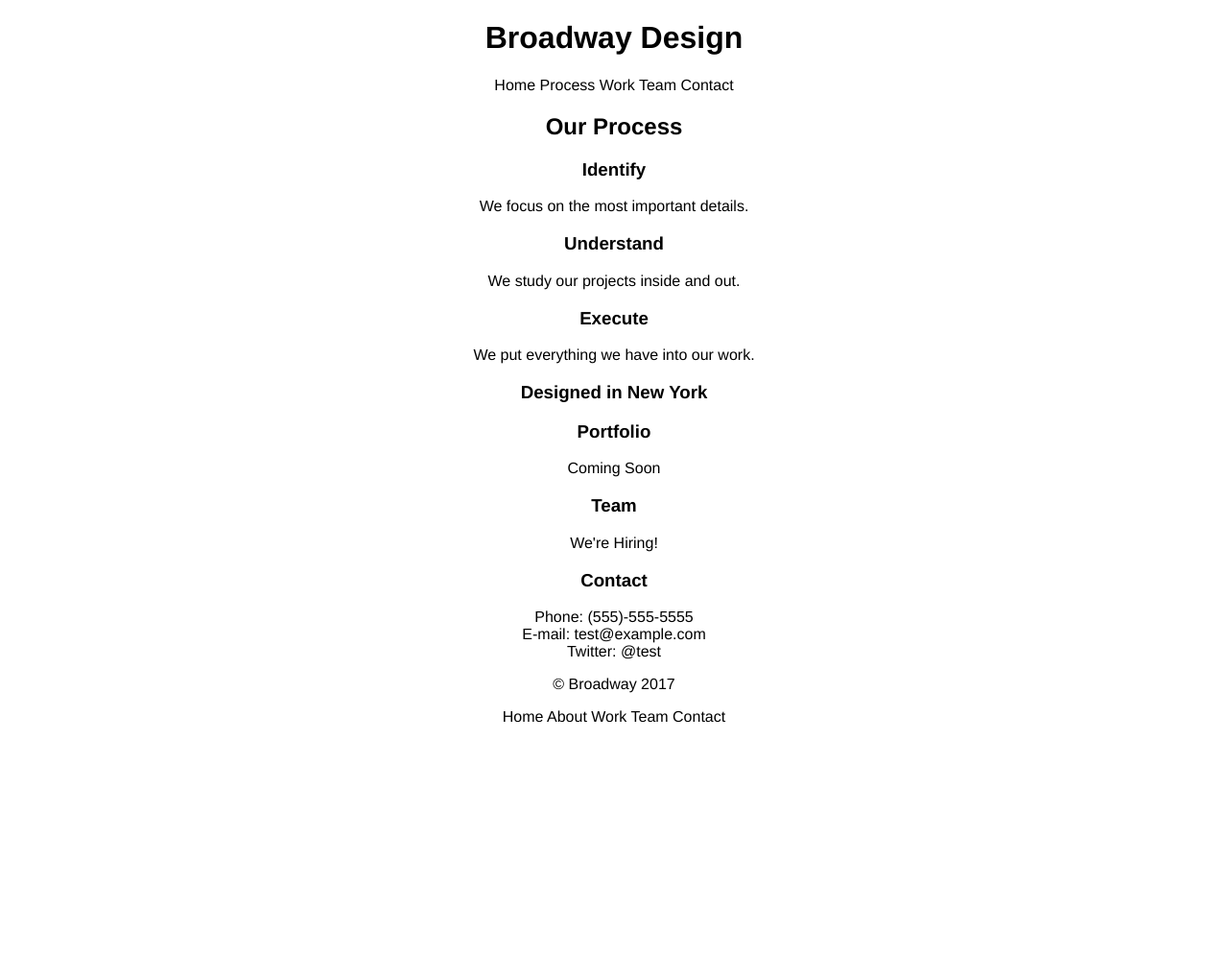
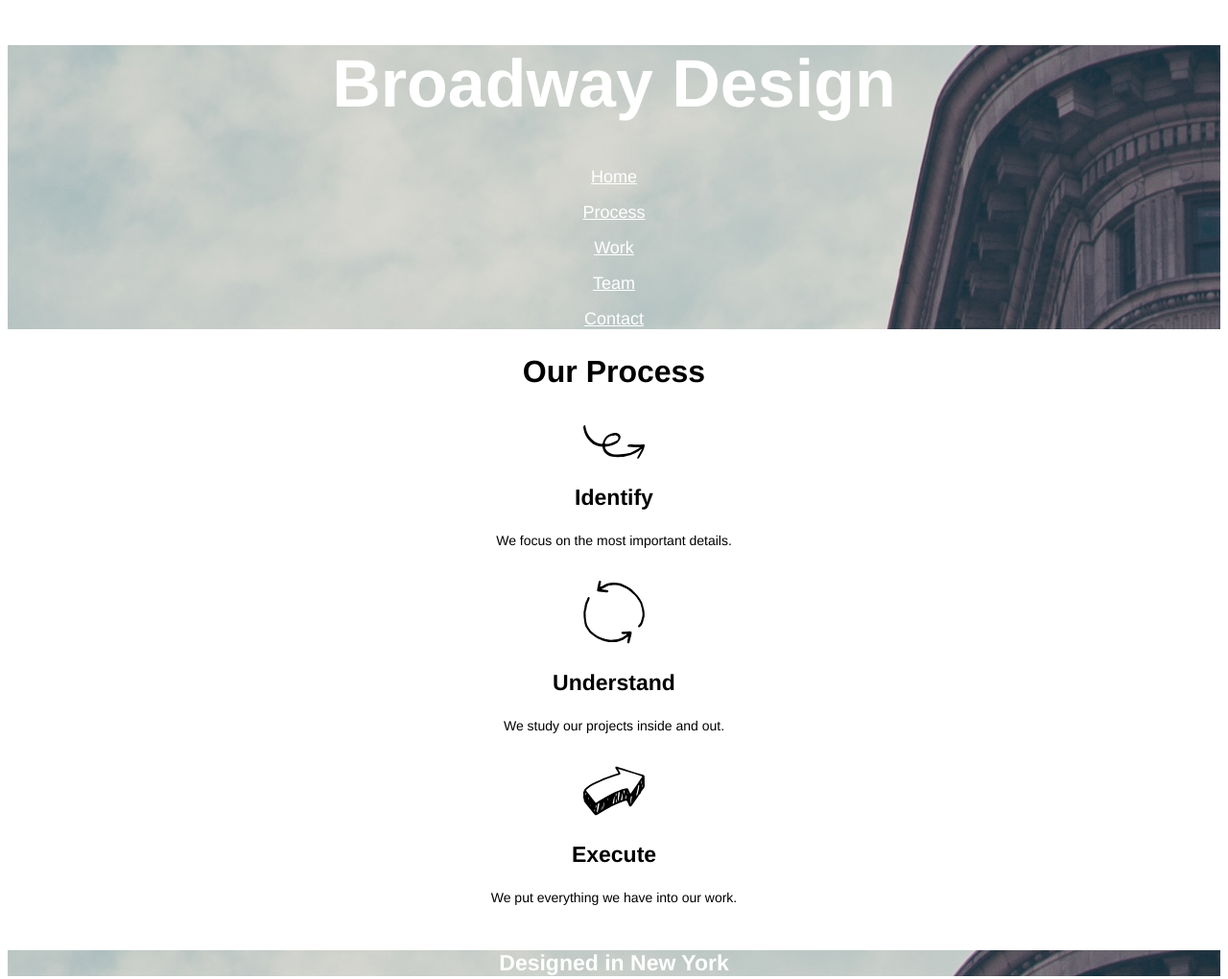
Before and after one commit to ARoseT11/broadway, a plain HTML site: page index.html in a window 1280 px wide. Shown: the top 1020 px of the page at 96% size. Before the commit the page ends 800 px from the top, so only its background shows below. Drawn offline with Linux system fonts and the light colour scheme.

Commit message:
Finalise HTML and CSS and page styling

```diff
--- a/index.html
+++ b/index.html
@@ -7,30 +7,39 @@
 
     <body>
       <div class="banner">
-        <h1> Broadway Design</h1>
+        <h1 class="white"> Broadway Design</h1>
         <nav>
-          Home
-          Process
-          Work
-          Team
-          Contact
+          <p><a href="./index.html">Home</a></p>
+          <p><a href="#process">Process</a></p>
+          <p><a href="#work">Work</a></p>
+          <p><a href="#team">Team</a></p>
+          <p><a href="#contact">Contact</a></p>
         </nav>
       </div>
 
-      <div class="content">
+      <div class="process">
         <h2>Our Process</h2>
+        <div class="identify">
+          <img src="./resources/images/identify.svg">
           <h3>Identify</h3>
           <p>We focus on the most important details.</p>
+        </div>
 
+        <div class="understand">
+          <img src="./resources/images/understand.svg">
           <h3>Understand</h3>
           <p>We study our projects inside and out.</p>
+        </div>
 
+        <div class="execute">
+          <img src="./resources/images/execute.svg">
           <h3>Execute</h3>
           <p>We put everything we have into our work.</p>
         </div>
+      </div>
 
       <div class="work">
-        <h3 class="design">Designed in New York</h3>
+        <h3 class="white design">Designed in New York</h3>
         <h3>Portfolio</h3>
         <p>Coming Soon</p>
       </div>
@@ -47,14 +56,17 @@
           Twitter: @test<br>
       </div>
 
-      <div class="copyright">
-        <p>&copy; Broadway 2017</p>
+      <div class="white copyright">
+        <p></p>
         <nav>
-          Home
-          About
-          Work
-          Team
-          Contact
+          <ul>
+            <li id="copy">&copy; Broadway 2017</li>
+            <li><a href="./index.html">Home</a></li>
+            <li><a href="#process">Process</a></li>
+            <li><a href="#work">Work</a></li>
+            <li><a href="#team">Team</a></li>
+            <li><a href="#contact">Contact</a></li>
+          </ul>
         </nav>
       </div>
     </body>
--- a/resources/css/style.css
+++ b/resources/css/style.css
@@ -2,3 +2,61 @@
   text-align: center;
   font-family: Helvetica;
 }
+
+body {
+  display: block;
+}
+
+.banner, .design {
+  background-image: url(../images/the-flatiron-building.png);
+}
+
+.white {
+  color: white;
+}
+
+h1 {
+  font-size: 70px;
+  font-weight: bold;
+}
+
+h2 {
+  font-size: 32px;
+  font-weight: bold;
+}
+
+h3 {
+  font-size: 23px;
+  font-weight: bold;
+}
+
+a, li {
+  color: white;
+  font-size: 18px;
+}
+
+.process p, .work p, .team p, .contact p {
+  font-size: 14px;
+}
+
+.understand, .identify, .execute {
+  padding: 10px;
+}
+
+.copyright {
+  background-color: dimgrey;
+  display: inline-block;
+  width: 100%;
+}
+
+#copy {
+  font-size: 11px;
+}
+
+ul {
+  text-align: left;
+}
+
+li {
+  display: inline-block;
+}
```
Also changed, not shown: resources/images/execute.svg (added), resources/images/identify.svg (added), resources/images/the-flatiron-building.png (added), resources/images/understand.svg (added), 1 other file. Lines whose indentation alone changed are shown as unchanged.
